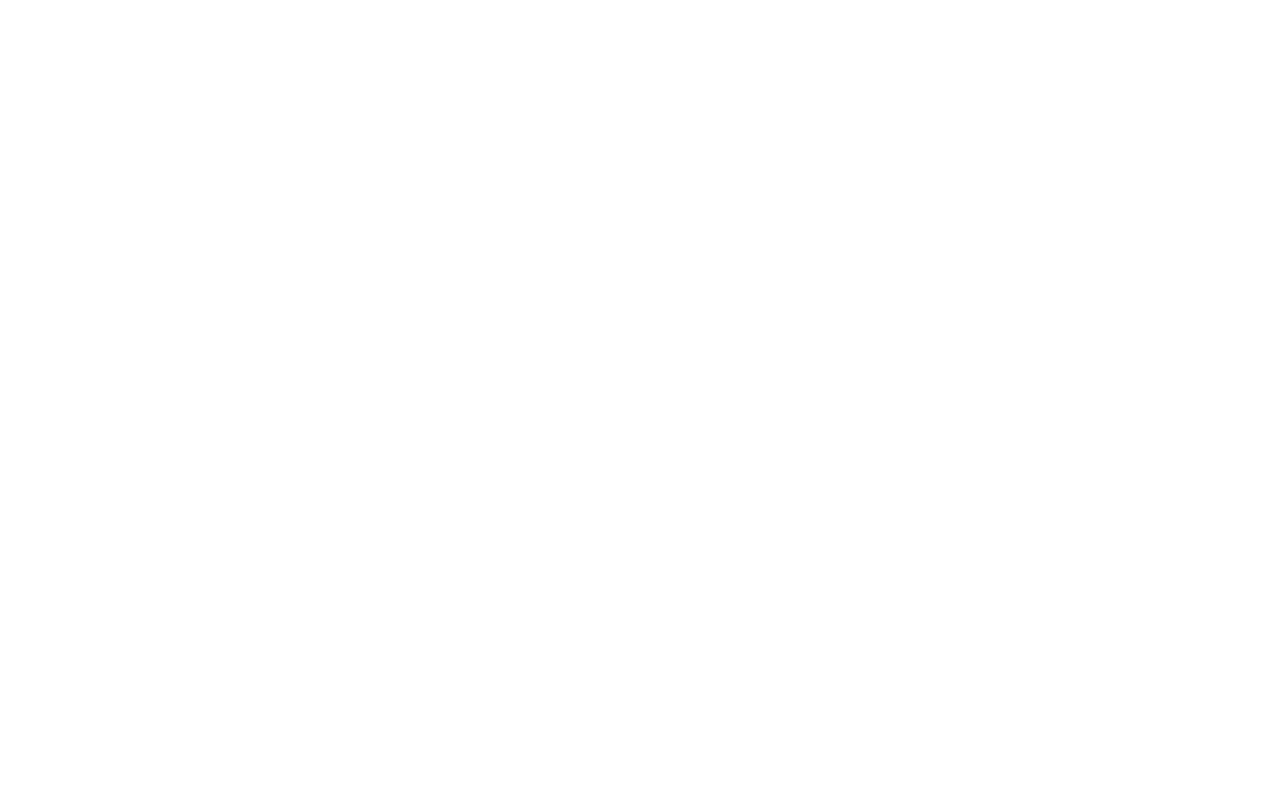
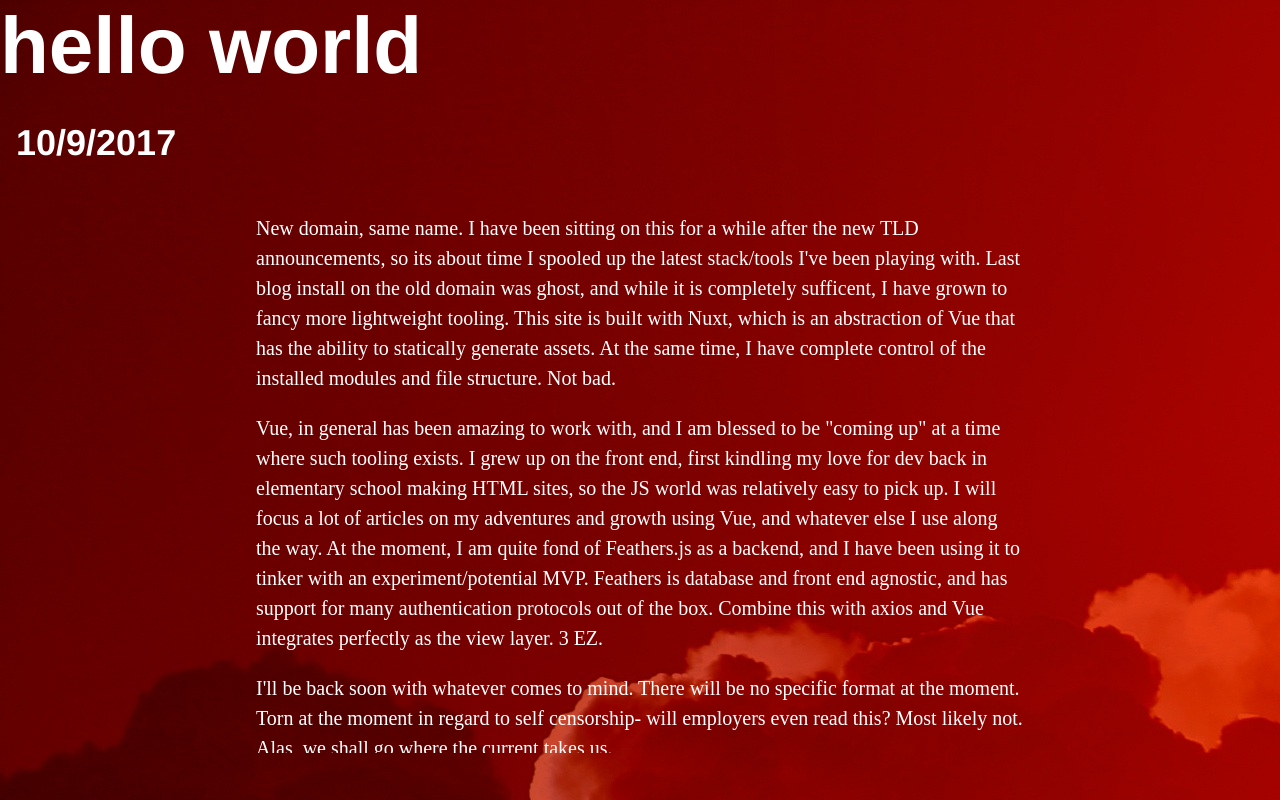
Before and after one commit to ryancirish/ryanc.irish, a Nuxt app: page /b/helloworld in a window 1280 px wide. Built offline with nearby package versions, Linux system fonts and the light colour scheme.

Commit message:
finished opening, finishing loose ends later tonight

```diff
--- a/pages/b/helloworld.vue
+++ b/pages/b/helloworld.vue
@@ -1,7 +1,67 @@
 <template>
+	<div id="entry" class="">
+
+		<aside class="titleCard">
+			<h1 class="f-subheadline helvetica white mv0"> hello world </h1>
+			<div class="ml3">
+				<h2 class="f2 helvetica white">10/9/2017</h2>
+				<h3 class="f3 helvetica white"></h3>
+			</div>
+		</aside>
+
+		<main id="copy" class="f4 center white lh-copy">
+			<p> New domain, same name. I have been sitting on this for a while after the new TLD announcements, so its about time I spooled up the latest stack/tools I've been playing with. Last blog install on the old domain was ghost, and while it is completely sufficent, I have grown to fancy more lightweight tooling. This site is built with Nuxt, which is an abstraction of Vue that has the ability to statically generate assets. At the same time, I have complete control of the installed modules and file structure. Not bad. </p>
+
+			<p>Vue, in general has been amazing to work with, and I am blessed to be "coming up" at a time where such tooling exists. I grew up on the front end, first kindling my love for dev back in elementary school making HTML sites, so the JS world was relatively easy to pick up. I will focus a lot of articles on my adventures and growth using Vue, and whatever else I use along the way. At the moment, I am quite fond of Feathers.js as a backend, and I have been using it to tinker with an experiment/potential MVP. Feathers is database and front end agnostic, and has support for many authentication protocols out of the box. Combine this with axios and Vue integrates perfectly as the view layer. 3 EZ.</p>
+
+			<p>I'll be back soon with whatever comes to mind. There will be no specific format at the moment. Torn at the moment in regard to self censorship- will employers even read this? Most likely not. Alas, we shall go where the current takes us.</p>
+
+			<p>-rci</p>
+		</main>
+
+	</div>
 
 </template>
 
 <script></script>
 
-<style></style>
+<style>
+	#entry {
+		height: 100vh;
+		background-image: url('/sky.jpg');
+	}
+
+	#copy {
+		filter: grayscale(1);
+	}
+
+	.measure-wide {
+		max-width: 54rem;
+	}
+
+	main {
+		max-height: 70vh;
+		overflow-y: auto;
+
+	}
+
+
+@media (max-width: 850px) {
+  /* styles */
+  main {
+  	max-width: 24rem
+  }
+}
+
+@media (min-width: 850px) {
+  /* styles */
+  main {
+  	max-width: 48rem
+  }
+}
+
+
+
+
+
+</style>
--- a/pages/blog.vue
+++ b/pages/blog.vue
@@ -7,7 +7,7 @@
 
 		<article class="block mb5 ml4">
 			<h3 class="helvetica white">10/8/17</h3>
-			<a class="f4 fw6 db white link hover-hot-pink helvetica" href="/b/template"> hello world </a>
+			<a class="f4 fw6 db white link hover-hot-pink helvetica" href="/b/helloworld"> hello world </a>
 			<p class="white ml2">welcome to my humble abode</p>
 		</article>
 
```
